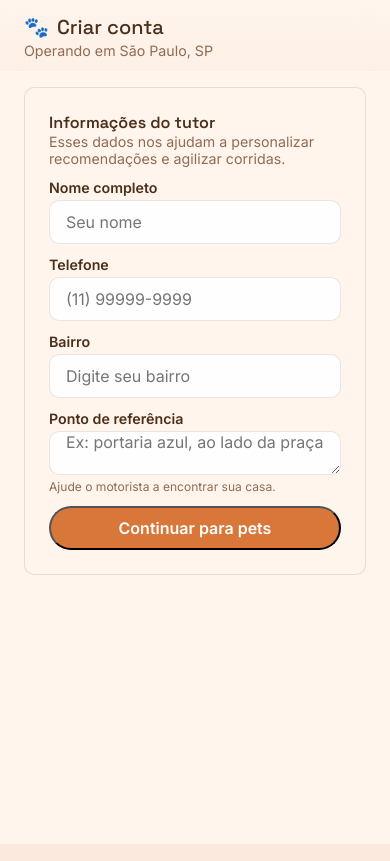
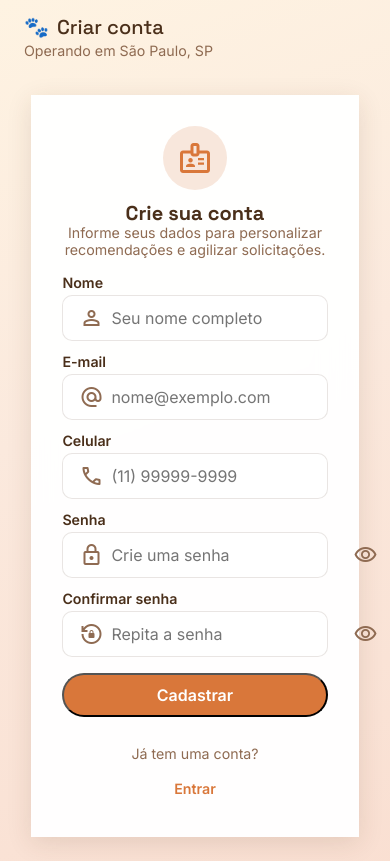
Before and after one commit to nilton-isaac/PetShopApp, a React (Vite) app in the folder app/: page /register in a window 390 px wide. Built offline with nearby package versions, Linux system fonts and the light colour scheme.

Commit message:
Refina fluxo de autenticação e componentes de formulário

```diff
--- a/app/src/components/Button.jsx
+++ b/app/src/components/Button.jsx
@@ -13,7 +13,17 @@ const sizeClassMap = {
 };
 
 const Button = forwardRef(function Button(
-  { as: asProp, to, href, children, variant = 'primary', size = 'default', className = '', ...rest },
+  {
+    as: asProp,
+    to,
+    href,
+    children,
+    variant = 'primary',
+    size = 'default',
+    fullWidth = false,
+    className = '',
+    ...rest
+  },
   ref,
 ) {
   const classNames = [variantClassMap[variant] ?? variantClassMap.primary, className]
@@ -24,7 +34,9 @@ const Button = forwardRef(function Button(
 
   const componentProps = {
     ref,
-    className: [classNames, sizeClassMap[size] ?? ''].filter(Boolean).join(' '),
+    className: [classNames, sizeClassMap[size] ?? '', fullWidth ? 'button--full-width' : '']
+      .filter(Boolean)
+      .join(' '),
     ...rest,
   };
 
--- a/app/src/components/InputField.jsx
+++ b/app/src/components/InputField.jsx
@@ -1,4 +1,4 @@
-import React from 'react';
+import React, { useState } from 'react';
 
 export default function InputField({
   id,
@@ -7,9 +7,44 @@ export default function InputField({
   type = 'text',
   multiline = false,
   inputProps = {},
+  icon = null,
+  showPasswordToggle = false,
   ...rest
 }) {
   const InputComponent = multiline ? 'textarea' : 'input';
+  const isPasswordField = !multiline && type === 'password';
+  const [isPasswordVisible, setIsPasswordVisible] = useState(false);
+
+  const resolvedType = inputProps.type ?? type;
+  const finalType = isPasswordField ? (isPasswordVisible ? 'text' : 'password') : resolvedType;
+
+  const handleToggleVisibility = () => {
+    setIsPasswordVisible((previous) => !previous);
+  };
+
+  const inputClassName = ['input-field__input', inputProps.className]
+    .filter(Boolean)
+    .join(' ');
+
+  const finalInputProps = {
+    id,
+    ...inputProps,
+    className: inputClassName,
+  };
+
+  if (!multiline) {
+    finalInputProps.type = finalType;
+  }
+
+  const controlClassName = [
+    'input-field__control',
+    icon ? 'input-field__control--with-icon' : '',
+    isPasswordField && showPasswordToggle ? 'input-field__control--with-action' : '',
+    multiline ? 'input-field__control--multiline' : '',
+  ]
+    .filter(Boolean)
+    .join(' ');
+
   return (
     <div className="input-field" {...rest}>
       {label && (
@@ -17,7 +52,26 @@ export default function InputField({
           {label}
         </label>
       )}
-      <InputComponent id={id} type={multiline ? undefined : type} {...inputProps} />
+      <div className={controlClassName}>
+        {icon && (
+          <span aria-hidden="true" className="input-field__icon">
+            {icon}
+          </span>
+        )}
+        <InputComponent {...finalInputProps} />
+        {isPasswordField && showPasswordToggle && (
+          <button
+            type="button"
+            className="input-field__action"
+            onClick={handleToggleVisibility}
+            aria-label={isPasswordVisible ? 'Ocultar senha' : 'Mostrar senha'}
+          >
+            <span aria-hidden="true" className="material-symbols-outlined">
+              {isPasswordVisible ? 'visibility_off' : 'visibility'}
+            </span>
+          </button>
+        )}
+      </div>
       {hint && <p className="input-field__hint">{hint}</p>}
     </div>
   );
--- a/app/src/index.css
+++ b/app/src/index.css
@@ -194,8 +194,74 @@ select {
   font-size: var(--font-size-sm);
 }
 
-.input-field input,
-.input-field textarea,
+.input-field__control {
+  display: flex;
+  align-items: center;
+  gap: var(--space-xs);
+  width: 100%;
+  min-height: 44px;
+  border-radius: var(--radius-sm);
+  border: 1px solid var(--color-border);
+  padding: 0 var(--space-md);
+  background: rgba(255, 255, 255, 0.9);
+  transition: border-color 0.2s ease, box-shadow 0.2s ease;
+}
+
+.input-field__control:focus-within {
+  border-color: var(--color-primary);
+  box-shadow: 0 0 0 2px rgba(231, 111, 81, 0.18);
+}
+
+.input-field__control--multiline {
+  align-items: flex-start;
+  padding-block: var(--space-sm);
+}
+
+.input-field__control--multiline .input-field__icon {
+  margin-top: 2px;
+}
+
+.input-field__icon {
+  display: inline-flex;
+  align-items: center;
+  justify-content: center;
+  color: var(--color-text-subtle);
+}
+
+.input-field__input {
+  flex: 1;
+  border: none;
+  background: transparent;
+  color: inherit;
+  min-height: inherit;
+  padding-block: var(--space-2xs);
+  resize: vertical;
+}
+
+.input-field__input:focus {
+  outline: none;
+}
+
+.input-field textarea.input-field__input {
+  min-height: 88px;
+  padding-block: var(--space-xs);
+}
+
+.input-field__action {
+  border: none;
+  background: transparent;
+  color: var(--color-text-subtle);
+  cursor: pointer;
+  display: inline-flex;
+  align-items: center;
+  justify-content: center;
+  padding: var(--space-3xs);
+}
+
+.input-field__action:hover {
+  color: var(--color-primary);
+}
+
 .input-field select {
   width: 100%;
   min-height: 44px;
@@ -364,3 +430,146 @@ select {
   outline: 3px solid rgba(217, 119, 58, 0.35);
   outline-offset: 3px;
 }
+
+.button--full-width {
+  width: 100%;
+}
+
+.app-shell--auth {
+  background: linear-gradient(160deg, #fef3e2 0%, rgba(251, 233, 221, 0.6) 45%, rgba(231, 111, 81, 0.08) 100%);
+}
+
+.app-shell--auth .app-header {
+  background: transparent;
+  backdrop-filter: none;
+}
+
+.app-main--auth {
+  padding: clamp(var(--space-lg), 6vw, var(--space-2xl));
+  display: flex;
+  flex-direction: column;
+  justify-content: center;
+  align-items: center;
+}
+
+.auth-page {
+  flex: 1;
+  width: 100%;
+  display: flex;
+  justify-content: center;
+  align-items: center;
+}
+
+.auth-card {
+  width: min(100%, 420px);
+  display: flex;
+  flex-direction: column;
+  gap: clamp(var(--space-md), 2vw, var(--space-lg));
+  padding: clamp(var(--space-lg), 5vw, var(--space-2xl));
+  border-radius: clamp(var(--radius-md), 4vw, var(--radius-xl));
+  background: rgba(255, 255, 255, 0.92);
+  backdrop-filter: blur(18px);
+  box-shadow: var(--shadow-soft);
+}
+
+.auth-header {
+  display: flex;
+  flex-direction: column;
+  align-items: center;
+  text-align: center;
+  gap: var(--space-sm);
+}
+
+.auth-icon {
+  width: 64px;
+  height: 64px;
+  border-radius: 50%;
+  display: grid;
+  place-items: center;
+  background: color-mix(in srgb, var(--color-primary) 18%, white);
+  color: var(--color-primary);
+  font-size: 36px;
+}
+
+.auth-header__text h1 {
+  font-family: var(--font-family-display);
+  font-size: clamp(var(--font-size-lg), 3.2vw, var(--font-size-xl));
+  line-height: var(--line-height-tight);
+}
+
+.auth-header__text p {
+  color: var(--color-text-subtle);
+  font-size: var(--font-size-sm);
+}
+
+.auth-fields {
+  display: flex;
+  flex-direction: column;
+  gap: var(--space-sm);
+}
+
+.auth-footer {
+  display: flex;
+  flex-direction: column;
+  gap: var(--space-sm);
+  margin-top: var(--space-sm);
+}
+
+.auth-link-button {
+  align-self: flex-end;
+  border: none;
+  background: none;
+  color: var(--color-primary);
+  font-weight: 600;
+  font-size: var(--font-size-sm);
+  cursor: pointer;
+}
+
+.auth-link-button:hover {
+  text-decoration: underline;
+}
+
+.auth-footer__cta {
+  display: flex;
+  justify-content: space-between;
+  align-items: center;
+  gap: var(--space-xs);
+  font-size: var(--font-size-sm);
+}
+
+.auth-footer__cta span {
+  color: var(--color-text-subtle);
+}
+
+.auth-error {
+  padding: var(--space-xs) var(--space-sm);
+  border-radius: var(--radius-sm);
+  background: rgba(231, 111, 81, 0.1);
+  color: var(--color-primary-strong);
+  font-size: var(--font-size-sm);
+}
+
+@media (max-width: 520px) {
+  .app-main--auth {
+    padding: clamp(var(--space-lg), 6vw, var(--space-2xl)) clamp(var(--space-md), 8vw, var(--space-xl));
+  }
+
+  .auth-card {
+    background: rgba(255, 255, 255, 0.96);
+    padding: clamp(var(--space-lg), 8vw, var(--space-2xl));
+  }
+
+  .auth-footer__cta {
+    flex-direction: column;
+    align-items: stretch;
+  }
+
+  .auth-footer__cta span {
+    text-align: center;
+  }
+
+  .auth-footer__cta .button {
+    width: 100%;
+    justify-content: center;
+  }
+}
--- a/app/src/layouts/AppShell.jsx
+++ b/app/src/layouts/AppShell.jsx
@@ -23,9 +23,10 @@ export default function AppShell() {
   const title = headerTitles[location.pathname] ?? 'Pet Ride';
 
   const shouldShowQuickActions = location.pathname === '/';
+  const isAuthFlow = location.pathname === '/login' || location.pathname === '/register';
 
   return (
-    <div className="app-shell">
+    <div className={['app-shell', isAuthFlow ? 'app-shell--auth' : ''].filter(Boolean).join(' ')}>
       <header className="app-header">
         <div className="app-header__title">
           <span aria-hidden="true" role="img">🐾</span>
@@ -35,7 +36,7 @@ export default function AppShell() {
           <p className="app-header__subtitle">Operando em {state.user.city}</p>
         )}
       </header>
-      <main className="app-main">
+      <main className={['app-main', isAuthFlow ? 'app-main--auth' : ''].filter(Boolean).join(' ')}>
         {shouldShowQuickActions && (
           <section className="section">
             <div className="hero">
--- a/app/src/pages/Login.jsx
+++ b/app/src/pages/Login.jsx
@@ -1,7 +1,6 @@
 import React from 'react';
 import { useNavigate } from 'react-router-dom';
 import Button from '../components/Button.jsx';
-import Card from '../components/Card.jsx';
 import InputField from '../components/InputField.jsx';
 
 export default function Login() {
@@ -13,23 +12,48 @@ export default function Login() {
   };
 
   return (
-    <Card as="form" onSubmit={handleSubmit} className="section">
-      <div>
-        <h2 className="section-title">Que bom te ver de volta</h2>
-        <p className="hero__subtitle">Acesse sua conta para solicitar uma corrida ou acompanhar serviços.</p>
+    <section className="auth-page">
+      <form className="auth-card" onSubmit={handleSubmit}>
+        <header className="auth-header">
+          <span aria-hidden="true" className="auth-icon material-symbols-outlined">
+            pets
+          </span>
+          <div className="auth-header__text">
+            <h1>Que bom te ver de volta</h1>
+            <p>Acesse sua conta para solicitar uma corrida ou acompanhar serviços.</p>
           </div>
-      <InputField id="email" label="E-mail" inputProps={{ type: 'email', required: true, placeholder: 'nome@exemplo.com' }} />
+        </header>
+        <div className="auth-fields">
+          <InputField
+            id="email"
+            label="E-mail"
+            icon={<span className="material-symbols-outlined">alternate_email</span>}
+            inputProps={{ type: 'email', required: true, placeholder: 'nome@exemplo.com' }}
+          />
           <InputField
             id="senha"
             label="Senha"
-        inputProps={{ type: 'password', required: true, minLength: 6, placeholder: 'Sua senha' }}
+            type="password"
+            showPasswordToggle
+            icon={<span className="material-symbols-outlined">lock</span>}
+            inputProps={{ required: true, minLength: 6, placeholder: 'Sua senha' }}
           />
-      <Button type="submit" variant="primary">
+        </div>
+        <Button type="submit" variant="primary" fullWidth>
           Entrar
         </Button>
-      <Button to="/register" variant="ghost">
-        Quero criar uma conta
+        <footer className="auth-footer">
+          <button type="button" className="auth-link-button">
+            Esqueci minha senha?
+          </button>
+          <div className="auth-footer__cta">
+            <span>É novo por aqui?</span>
+            <Button to="/register" variant="ghost" size="small">
+              Criar conta
             </Button>
-    </Card>
+          </div>
+        </footer>
+      </form>
+    </section>
   );
 }
--- a/app/src/pages/RegisterUser.jsx
+++ b/app/src/pages/RegisterUser.jsx
@@ -1,30 +1,134 @@
-import React from 'react';
+import React, { useState } from 'react';
 import { useNavigate } from 'react-router-dom';
 import Button from '../components/Button.jsx';
-import Card from '../components/Card.jsx';
 import InputField from '../components/InputField.jsx';
 
 export default function RegisterUser() {
   const navigate = useNavigate();
+  const [formData, setFormData] = useState({
+    name: '',
+    email: '',
+    phone: '',
+    password: '',
+    confirmPassword: '',
+  });
+  const [formError, setFormError] = useState('');
+
+  const handleChange = (field) => (event) => {
+    setFormData((previous) => ({
+      ...previous,
+      [field]: event.target.value,
+    }));
+    if (formError) {
+      setFormError('');
+    }
+  };
 
   const handleSubmit = (event) => {
     event.preventDefault();
+
+    if (formData.password !== formData.confirmPassword) {
+      setFormError('As senhas não conferem. Verifique e tente novamente.');
+      return;
+    }
+
     navigate('/pets/add');
   };
 
   return (
-    <Card as="form" onSubmit={handleSubmit} className="section">
-      <div>
-        <h2 className="section-title">Informações do tutor</h2>
-        <p className="hero__subtitle">Esses dados nos ajudam a personalizar recomendações e agilizar corridas.</p>
-      </div>
-      <InputField id="nome" label="Nome completo" inputProps={{ required: true, placeholder: 'Seu nome' }} />
-      <InputField id="telefone" label="Telefone" inputProps={{ type: 'tel', placeholder: '(11) 99999-9999' }} />
-      <InputField id="bairro" label="Bairro" inputProps={{ placeholder: 'Digite seu bairro' }} />
-      <InputField id="referencia" label="Ponto de referência" hint="Ajude o motorista a encontrar sua casa." multiline inputProps={{ placeholder: 'Ex: portaria azul, ao lado da praça' }} />
-      <Button type="submit" variant="primary">
-        Continuar para pets
-      </Button>
-    </Card>
+    <section className="auth-page">
+      <form className="auth-card" onSubmit={handleSubmit} noValidate>
+        <header className="auth-header">
+          <span aria-hidden="true" className="auth-icon material-symbols-outlined">
+            badge
+          </span>
+          <div className="auth-header__text">
+            <h1>Crie sua conta</h1>
+            <p>Informe seus dados para personalizar recomendações e agilizar solicitações.</p>
+          </div>
+        </header>
+        <div className="auth-fields">
+          <InputField
+            id="nome"
+            label="Nome"
+            icon={<span className="material-symbols-outlined">person</span>}
+            inputProps={{
+              value: formData.name,
+              onChange: handleChange('name'),
+              required: true,
+              placeholder: 'Seu nome completo',
+            }}
+          />
+          <InputField
+            id="email"
+            label="E-mail"
+            icon={<span className="material-symbols-outlined">alternate_email</span>}
+            inputProps={{
+              value: formData.email,
+              onChange: handleChange('email'),
+              type: 'email',
+              required: true,
+              placeholder: 'nome@exemplo.com',
+            }}
+          />
+          <InputField
+            id="celular"
+            label="Celular"
+            icon={<span className="material-symbols-outlined">call</span>}
+            inputProps={{
+              value: formData.phone,
+              onChange: handleChange('phone'),
+              type: 'tel',
+              required: true,
+              placeholder: '(11) 99999-9999',
+            }}
+          />
+          <InputField
+            id="senha"
+            label="Senha"
+            type="password"
+            showPasswordToggle
+            icon={<span className="material-symbols-outlined">lock</span>}
+            inputProps={{
+              value: formData.password,
+              onChange: handleChange('password'),
+              required: true,
+              minLength: 6,
+              placeholder: 'Crie uma senha',
+            }}
+          />
+          <InputField
+            id="confirmar-senha"
+            label="Confirmar senha"
+            type="password"
+            showPasswordToggle
+            icon={<span className="material-symbols-outlined">lock_reset</span>}
+            inputProps={{
+              value: formData.confirmPassword,
+              onChange: handleChange('confirmPassword'),
+              required: true,
+              minLength: 6,
+              placeholder: 'Repita a senha',
+            }}
+          />
+        </div>
+        {formError && (
+          <p role="alert" className="auth-error">
+            {formError}
+          </p>
+        )}
+        <Button type="submit" variant="primary" fullWidth>
+          Cadastrar
+        </Button>
+        <footer className="auth-footer">
+          <div className="auth-footer__cta">
+            <span>Já tem uma conta?</span>
+            <Button to="/login" variant="ghost" size="small">
+              Entrar
+            </Button>
+          </div>
+        </footer>
+      </form>
+    </section>
   );
 }
```
Lines whose indentation alone changed are shown as unchanged.
